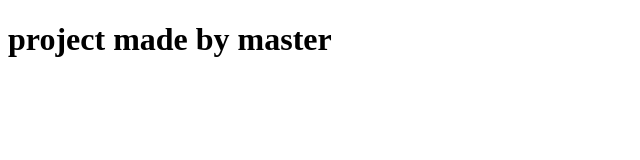
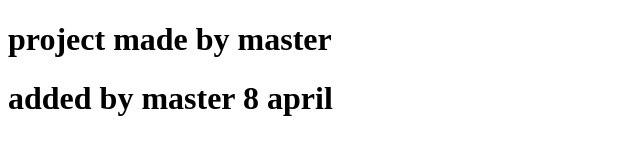
Before and after one commit to AhmedMushtaq-GitHub/makeing-clone, a plain HTML site: page index.html in a window 1280 px wide. Shown: the whole page, without its empty margins (0-640 px from the left). Drawn offline with Linux system fonts and the light colour scheme.

Commit message:
changed by master 8 april

```diff
--- a/index.html
+++ b/index.html
@@ -8,5 +8,6 @@
 </head>
 <body>
     <h1>project made by master</h1>
+    <h1>added by master 8 april</h1>
 </body>
 </html>
```
